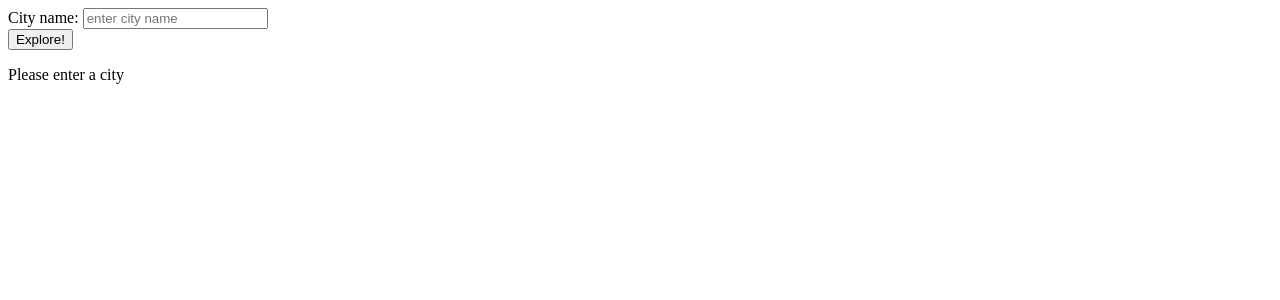
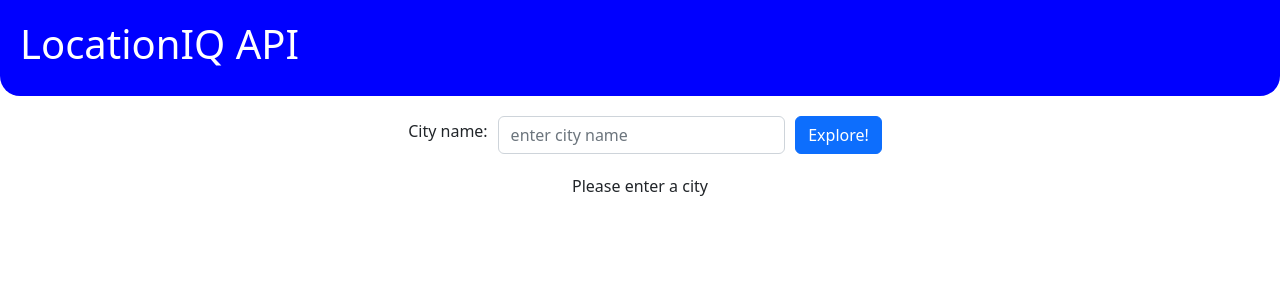
Before and after one commit to Jchips/city-explorer, a React (Create React App) app: page / in a window 1280 px wide. Shown: the top 300 px of the page. Built offline with nearby package versions, Linux system fonts and the light colour scheme.

Commit message:
displayed map and added some styling

```diff
--- a/src/App.js
+++ b/src/App.js
@@ -2,6 +2,7 @@
 import { Form, Button } from "react-bootstrap";
 import axios from "axios";
 import UserResults from "./components/UserResults";
+import "./style/App.css";
 
 class App extends Component {
   constructor(props) {
@@ -23,8 +24,8 @@
     await axios
       .get(url)
       .then((response) => {
-        this.setState({ usersData: response.data[0]});
-        this.setState({error: false});
+        this.setState({ usersData: response.data[0] });
+        this.setState({ error: false });
       })
       .catch(() => {
         console.error();
@@ -38,6 +39,10 @@
     // console.log(this.state.error);
     return (
       <div>
+        <header>
+          <h1>LocationIQ API</h1>
+        </header>
+        <div className="container">
           <Form onSubmit={this.handleSubmit}>
             <Form.Group>
               <Form.Label>City name: </Form.Label>
@@ -52,15 +57,20 @@
               Explore!
             </Button>
           </Form>
-
           {/* If there is an error, let the user know. Otherwise, show them the info on their city*/}
           {this.state.error ? (
-          <p>Sorry, we couldn't process what you inputted. Please try again.</p>
-        ) : this.state.usersData['place_id'] ? (
-          <UserResults usersData={this.state.usersData} />
+            <p>
+              Sorry, we couldn't process what you inputted. Please try again.
+            </p>
+          ) : this.state.usersData["place_id"] ? (
+            <UserResults
+              usersData={this.state.usersData}
+              city={this.state.city}
+            />
           ) : (
             <p>Please enter a city</p>
           )}
+        </div>
       </div>
     );
   }
--- a/src/components/UserResults.js
+++ b/src/components/UserResults.js
@@ -1,16 +1,23 @@
-import React, { Component } from 'react';
-import { Card } from 'react-bootstrap';
+import React, { Component } from "react";
+import { Card } from "react-bootstrap";
 
 class UserResults extends Component {
   render() {
     return (
       <div>
+        <p>Entered city: {this.props.city}</p>
         <Card>
           <Card.Body>
-            <Card.Title>{this.props.usersData['display_name']}</Card.Title>
+            <Card.Img
+              variant="top"
+              src={`https://maps.locationiq.com/v3/staticmap?key=${process.env.REACT_APP_LOCATION_KEY}&center=${this.props.usersData.lat},${this.props.usersData.lon}&zoom=12`}
+              alt={`map of ${this.props.usersData["display_name"]}`}
+            ></Card.Img>
+            <Card.Title>{this.props.usersData["display_name"]}</Card.Title>
+            {/* <Card.Text>{this.props.usersData["display_name"]}</Card.Text> */}
             <Card.Text>
-              Longitude: {this.props.usersData.lon} &nbsp;
-              Latitude: {this.props.usersData.lat}
+              Longitude: {this.props.usersData.lon} &nbsp; Latitude:{" "}
+              {this.props.usersData.lat}
             </Card.Text>
             <Card.Text></Card.Text>
             {/* <Button variant="primary">Go somewhere</Button> */}
--- a/src/index.js
+++ b/src/index.js
@@ -1,6 +1,7 @@
 import React from 'react';
 import ReactDOM from 'react-dom/client';
 import App from './App';
+import 'bootstrap/dist/css/bootstrap.min.css';
 
 const root = ReactDOM.createRoot(document.getElementById('root'));
 root.render(
--- /dev/null
+++ b/src/style/App.css
@@ -0,0 +1,36 @@
+header {
+  background-color: blue;
+  color: white;
+  padding: 20px;
+  border-bottom-left-radius: 20px;
+  border-bottom-right-radius: 20px;
+}
+
+form,
+form > div {
+  display: flex;
+  margin: 10px;
+  justify-content: center;
+  align-items: center;
+}
+
+.form-label {
+  width: 120px;
+  margin-bottom: 0;
+  font-weight: 500;
+}
+
+p,
+.h5 {
+  text-align: center;
+}
+
+.h5 {
+  margin-top: 10px;
+}
+
+.card {
+  width: 28rem;
+  margin: 20px auto;
+  border: 1px solid blue;
+}
```
Lines whose indentation alone changed are shown as unchanged.
